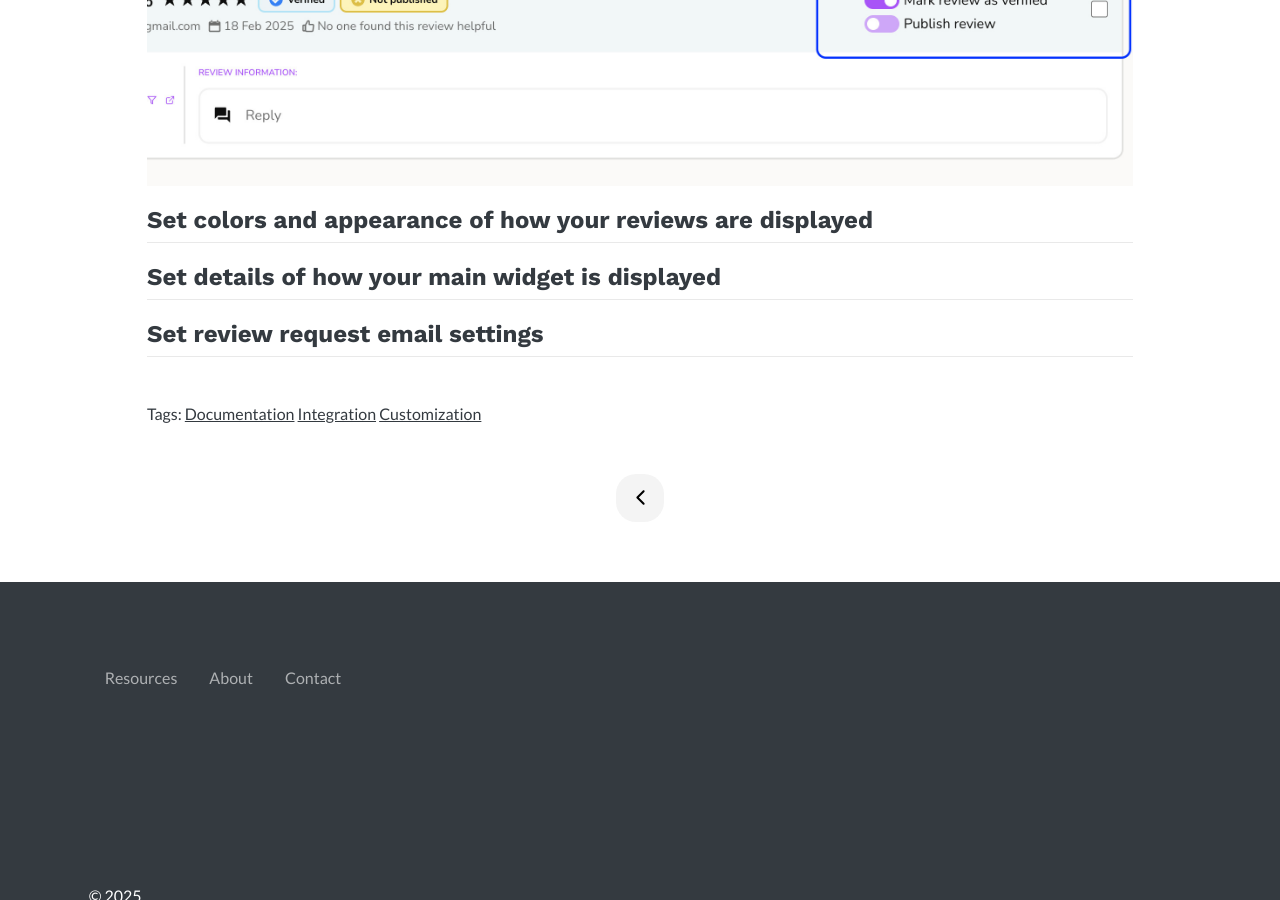
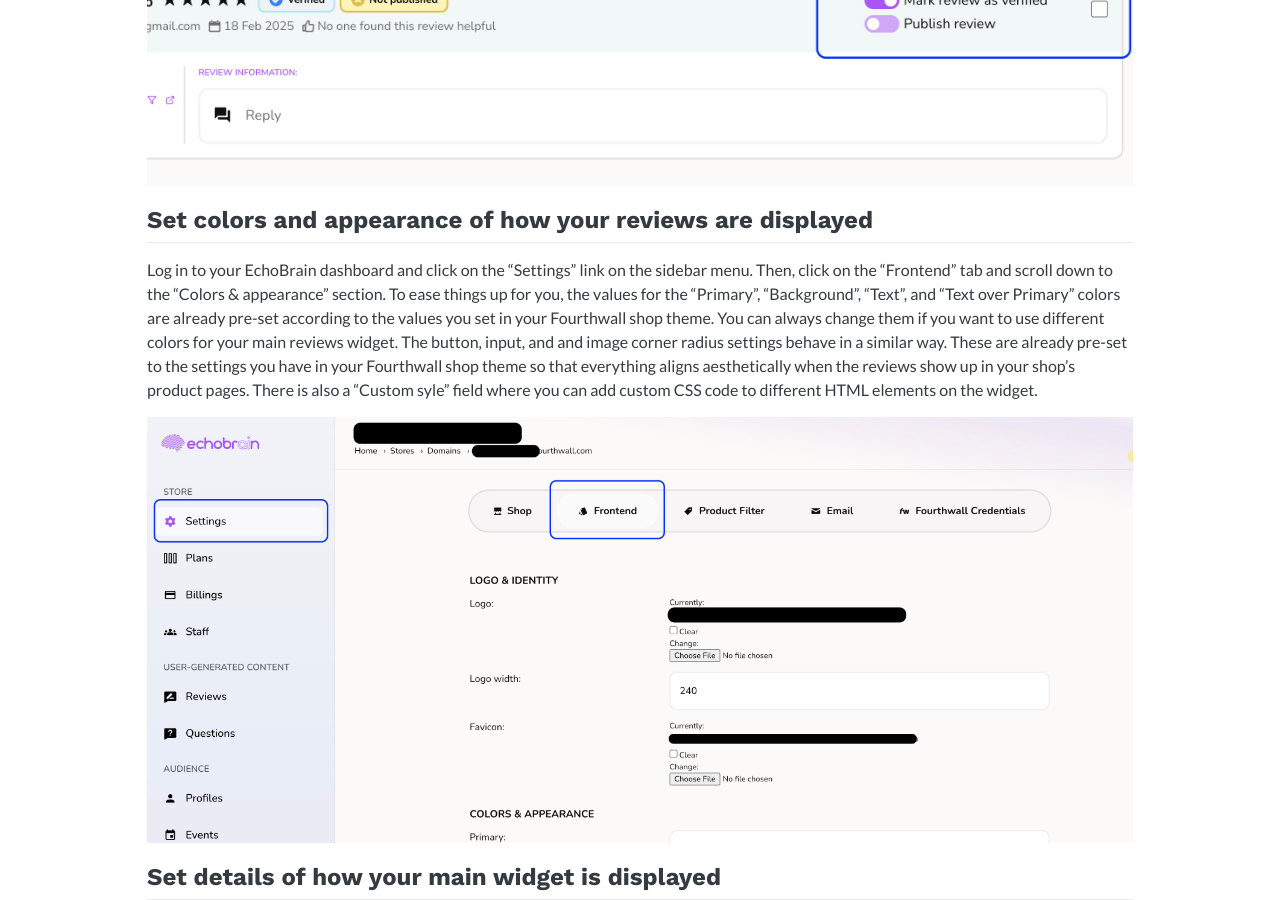
Before and after one commit to echo-brain/echo-brain.github.io, a Jekyll site: the page built from _posts/2025-02-18-managing-your-reviews.md, in a window 1280 px wide and 900 px high, scrolled down 1595 px. Built offline with Jekyll 4.4.1, drawn with Linux system fonts in a browser that asks for light colours.

Commit message:
Update 2025-02-18-managing-your-reviews.md

```diff
--- a/_posts/2025-02-18-managing-your-reviews.md
+++ b/_posts/2025-02-18-managing-your-reviews.md
@@ -29,7 +29,10 @@
 
 ## Set colors and appearance of how your reviews are displayed
 
+Log in to your EchoBrain dashboard and click on the "Settings" link on the sidebar menu. Then, click on the "Frontend" tab and scroll down to the "Colors & appearance" section. To ease things up for you, the values for the "Primary", "Background", "Text", and "Text over Primary" colors are already pre-set according to the values you set in your Fourthwall shop theme. You can always change them if you want to use different colors for your main reviews widget. The button, input, and and image corner radius settings behave in a similar way. These are already pre-set to the settings you have in your Fourthwall shop theme so that everything aligns aesthetically when the reviews show up in your shop's product pages. There is also a "Custom syle" field where you can add custom CSS code to different HTML elements on the widget.
 
+
+![Echobrain dashboard reviews frontend settings](/assets/posts/new_echobrain_dashboard_reviews_frontend_settings.jpg)
 
 
 ## Set details of how your main widget is displayed
```
